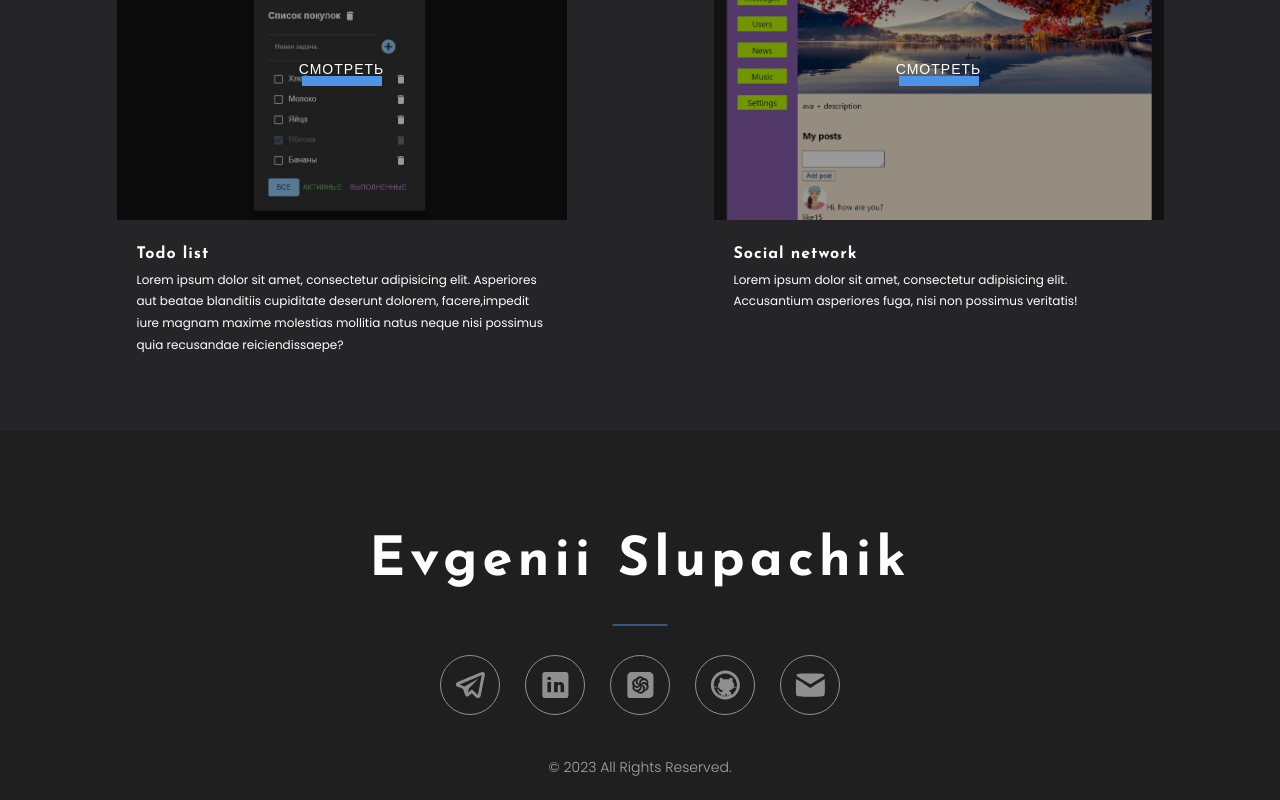
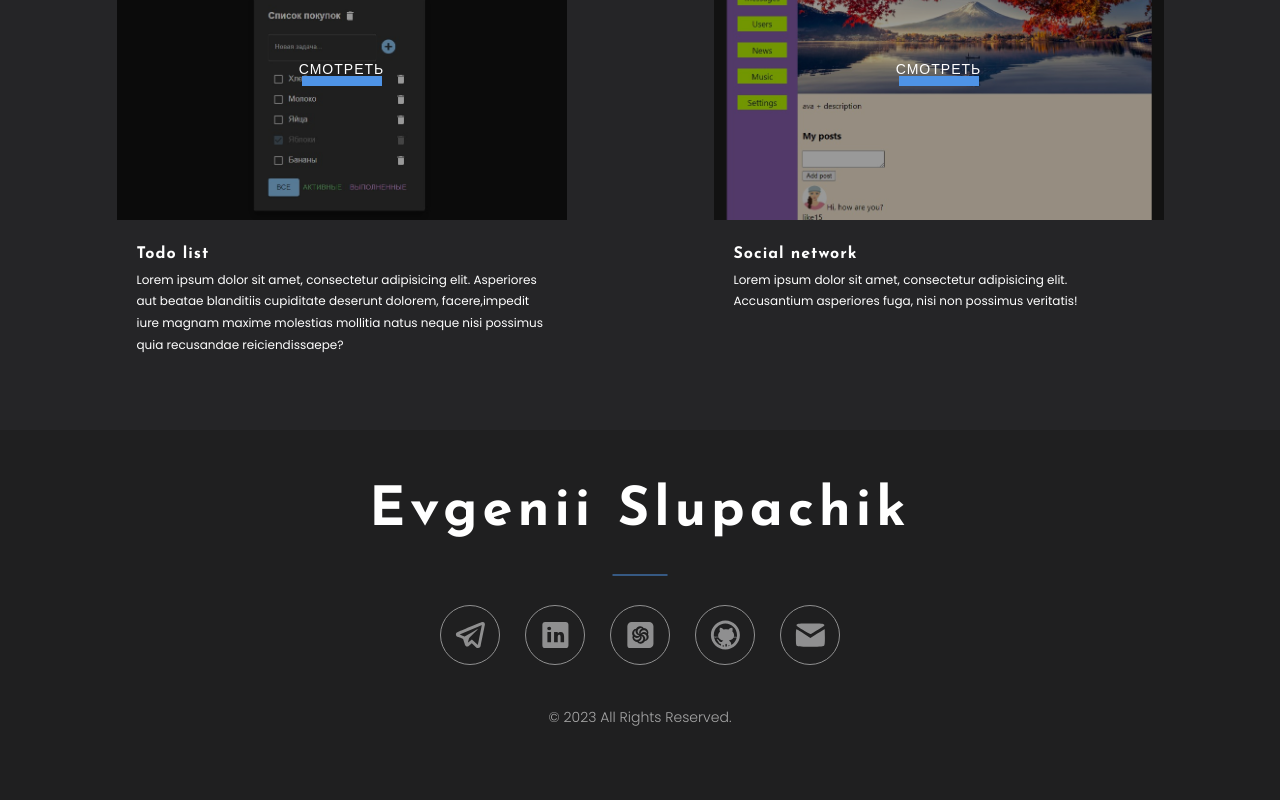
Before and after one commit to MrEvgeniy1989/portfolio, a React (Create React App) app: page / in a window 1280 px wide. Shown: the part 1927-2727 px from the top of the page. After the commit the page ends 2677 px from the top, so only its background shows below. Built offline with nearby package versions, Linux system fonts and the light colour scheme.

Commit message:
refactor: Добавил padding у footer

```diff
--- a/src/common/components/themeProvider/themeProvider.module.scss
+++ b/src/common/components/themeProvider/themeProvider.module.scss
@@ -7,6 +7,7 @@
     cursor: pointer;
 
     position: fixed;
+    z-index: 999;
     top: calc(var(--header-height) + 2em);
     right: 0;
 
@@ -27,9 +28,9 @@
       transition: all 0.2s ease;
     }
 
-    @media (width <= 600px) {
+    @media (width <= 480px) {
       top: calc(var(--header-height) + 2px);
-      width: 14px;
+      width: 16px;
       padding: 0 2px;
     }
   }
--- a/src/footer/Footer.module.scss
+++ b/src/footer/Footer.module.scss
@@ -19,7 +19,7 @@
     align-items: center;
     justify-content: flex-start;
 
-    padding: 100px 0 20px;
+    padding: 50px var(--horizontal-padding) 20px;
 
     .socialIcons {
       display: flex;
```
